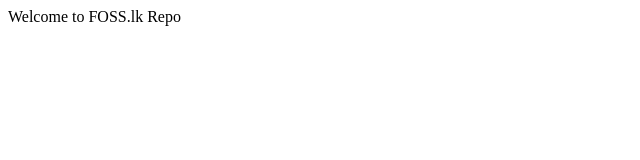
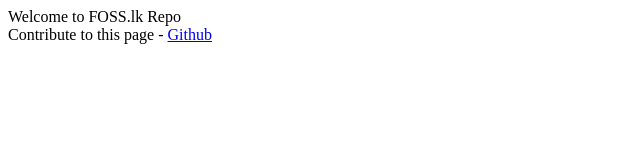
Before and after one commit to fosslk/website, a plain HTML site: page index.html in a window 1280 px wide. Shown: the whole page, without its empty margins (0-640 px from the left). Drawn offline with Linux system fonts and the light colour scheme.

Commit message:
Update index.html

```diff
--- a/index.html
+++ b/index.html
@@ -3,6 +3,7 @@
   <title>FOSS.lk</title>
   </head>
   <body>
-  Welcome to FOSS.lk Repo
+  Welcome to FOSS.lk Repo<br>
+    Contribute to this page - <a href="https://github.com/fosslk/website">Github</a>
   </body>
   </html>
```
